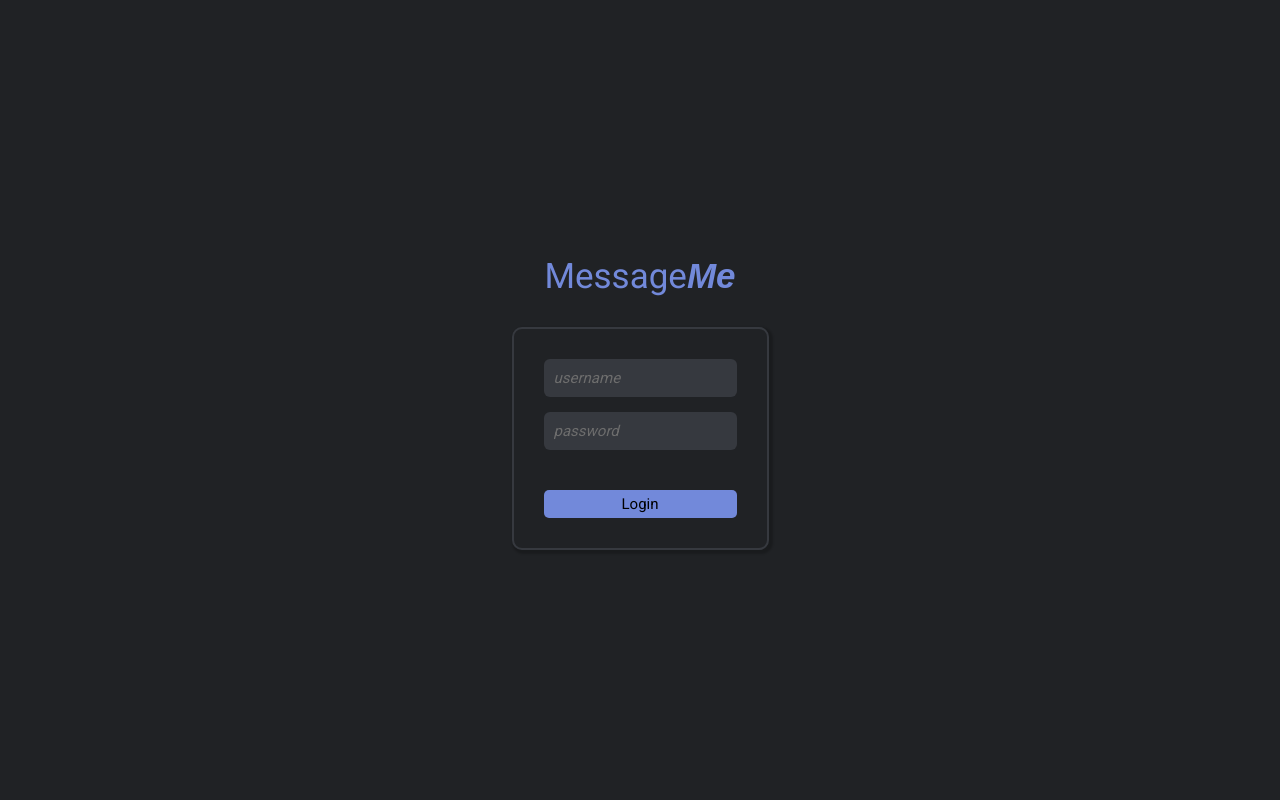
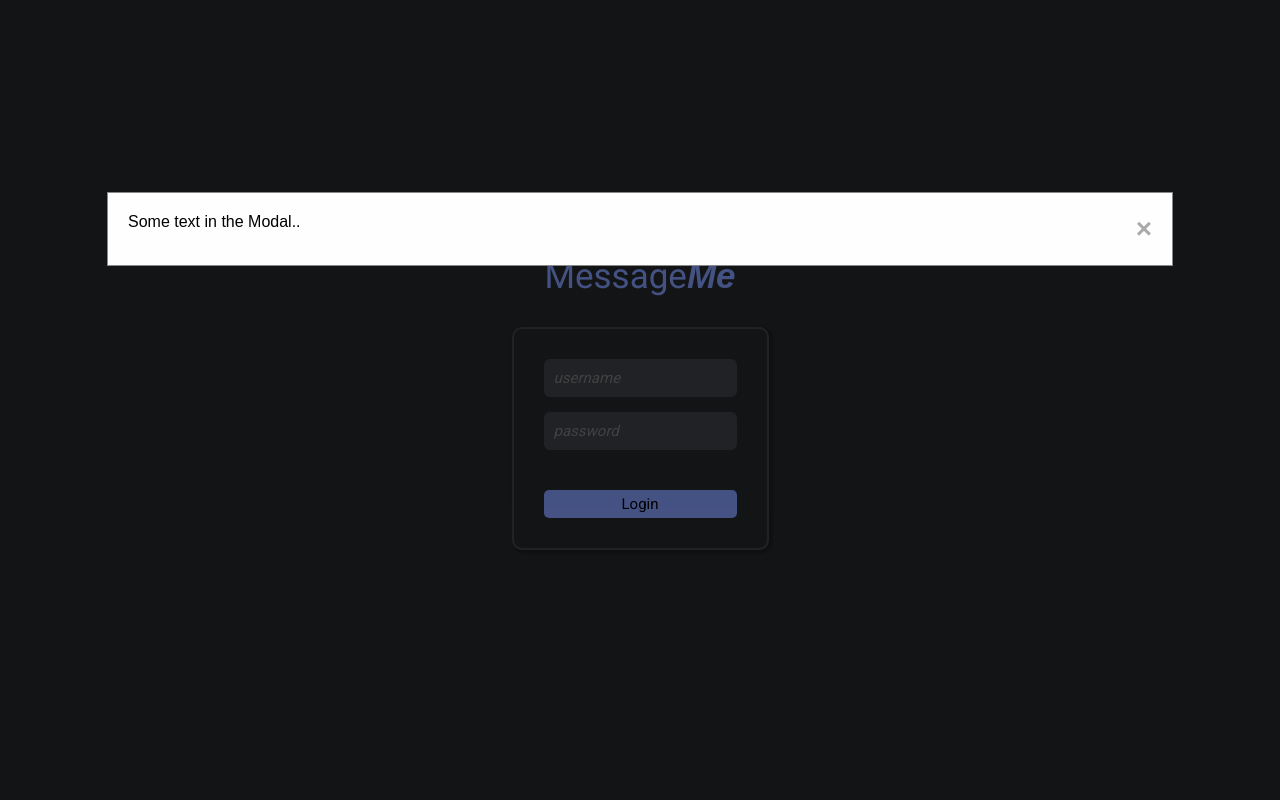
Before and after one commit to pranavbaburaj/messages, a Django app: page / in a window 1280 px wide. Run offline with Django 3.2, Linux system fonts and the light colour scheme; some libraries are stand-ins or nearby versions.

Commit message:
Added a modal box for error messages

```diff
--- /dev/null
+++ b/messages/static/css/error.css
@@ -0,0 +1,36 @@
+.modal {
+  display: block; /* Hidden by default */
+  position: fixed; /* Stay in place */
+  z-index: 1; /* Sit on top */
+  left: 0;
+  top: 0;
+  width: 100%; /* Full width */
+  height: 100%; /* Full height */
+  overflow: auto; /* Enable scroll if needed */
+  background-color: rgb(0, 0, 0); /* Fallback color */
+  background-color: rgba(0, 0, 0, 0.4); /* Black w/ opacity */
+}
+
+/* Modal Content/Box */
+.modal-content {
+  background-color: #fefefe;
+  margin: 15% auto; /* 15% from the top and centered */
+  padding: 20px;
+  border: 1px solid #888;
+  width: 80%; /* Could be more or less, depending on screen size */
+}
+
+/* The Close Button */
+.close {
+  color: #aaa;
+  float: right;
+  font-size: 28px;
+  font-weight: bold;
+}
+
+.close:hover,
+.close:focus {
+  color: black;
+  text-decoration: none;
+  cursor: pointer;
+}
--- a/messages/static/css/main.css
+++ b/messages/static/css/main.css
@@ -1,5 +1,6 @@
 @import url('https://fonts.googleapis.com/css2?family=Roboto&display=swap');
 @import url('./form-elements.css');
+@import url("./error.css");
 
 :root {
   --foreground: #7289da;
--- a/messages/static/js/csrf.js
+++ b/messages/static/js/csrf.js
@@ -1,11 +1,23 @@
+/**
+ *
+ * @param {string} key
+ * @returns {string}
+ */
+export function getCookieElement(key) {
+    // split the docment.cookie into individual
+    // pices of variabkes
+    const splitText = document.cookie.toString().split(";")
 
-export function getCookieElement(key) {
-    const splitText = document.cookie.toString().split(";")
-    console.log(splitText)
     for (let cidx = 0; cidx < splitText.length; cidx++) {
+        // the current individual cookie element
         const currentKey = splitText[cidx]
-        console.log(currentKey)
+
         for (let eidx = 0; eidx < currentKey.length; eidx++) {
+            // if the current element is equal ot `=`
+            // slice the string and check the key
+
+            // if the keys match, return another sliced
+            // string
             if (currentKey[eidx] == "=") {
                 if (currentKey.slice(0, eidx) == key) {
                     return currentKey.slice(eidx + 1, currentKey.length)
@@ -13,4 +25,6 @@ export function getCookieElement(key) {
             }
         }
     }
+
+    return null
 }
--- a/messages/static/js/form.js
+++ b/messages/static/js/form.js
@@ -53,13 +53,3 @@ export class FormElement {
     }
 
 }
-
-
-const createFormSubmission = (csrkToken, requestMethod, route, formData) => {
-    // csrftoken = getCookie('csrftoken');
-    // var request = new XMLHttpRequest();
-    // request.open('POST', '/register');
-    // request.setRequestHeader("X-CSRFToken", csrftoken);
-    // request.setRequestHeader("Content-Type", "text/plain;charset=UTF-8");
-    // request.send("data");
-}
--- a/messages/static/js/index.js
+++ b/messages/static/js/index.js
@@ -7,6 +7,16 @@ import { getCookieElement } from "./csrf.js"
 // compile markdown into html code to be rendered
 // inside of a div element
 import "../node_modules/marked/marked.min.js";
+
+const createFormSubmission = (csrkToken, requestMethod, route, formData) => {
+    // csrftoken = getCookie('csrftoken');
+    // var request = new XMLHttpRequest();
+    // request.open('POST', '/register');
+    // request.setRequestHeader("X-CSRFToken", csrftoken);
+    // request.setRequestHeader("Content-Type", "text/plain;charset=UTF-8");
+    // request.send("data");
+}
+
 
 
 // selectors
@@ -109,7 +119,7 @@ const retrieveLastUserName = (element) => {
 // login page and do the
 // login form rendering
 if (window.location.pathname == "/") {
-    getCookieElement("csrftoken")
+
     renderLoginForm()
 
     const userNameElement = document.querySelector(".username")
--- a/messages/static/js/submit.js
+++ b/messages/static/js/submit.js
@@ -34,6 +34,9 @@ export class FormSubmissionButton {
 
         this.submitParameters = parameters
 
+        // window.localStorage.setItem('')
+        buttonObject.setAttribute('post', this.postDataUrl)
+
         this.addObjectEventListeners(this.buttonObject)
     }
 
@@ -46,6 +49,12 @@ export class FormSubmissionButton {
             )
             buttonObject.addEventListener('click', function (event) {
                 const inputBoxes = document.getElementsByTagName("input")
+
+                const getAsBoolean = (data) => {
+                    let boolForm = data == "False" ? false : true
+                    return boolForm
+                }
+
                 if (inputBoxes.length == 2) {
                     let userName = getInputByName(inputBoxes, "username")
                     let passwordText = getInputByName(inputBoxes, "password")
@@ -57,8 +66,9 @@ export class FormSubmissionButton {
                             " ", "_"
                         )
 
-                        const userExists = window.localStorage.getItem("userNameExists")
+                        const userExists = getAsBoolean(window.localStorage.getItem("userNameExists"))
                         console.log(userExists)
+
                     }
                 } else {
                     return null;
--- a/messages/templates/auth/index.html
+++ b/messages/templates/auth/index.html
@@ -8,6 +8,15 @@
     <link rel="stylesheet" href="{% static 'css/main.css' %}">
 </head>
 <body>
+    <div id="myModal" class="modal">
+
+        <!-- Modal content -->
+        <div class="modal-content">
+          <span class="close">&times;</span>
+          <p>Some text in the Modal..</p>
+        </div>
+
+      </div>
     <div class="bodycontainer">
         <div class="intro">
             <header><h1 class="intro-text">Message<i>Me</i></h1></header>
```
